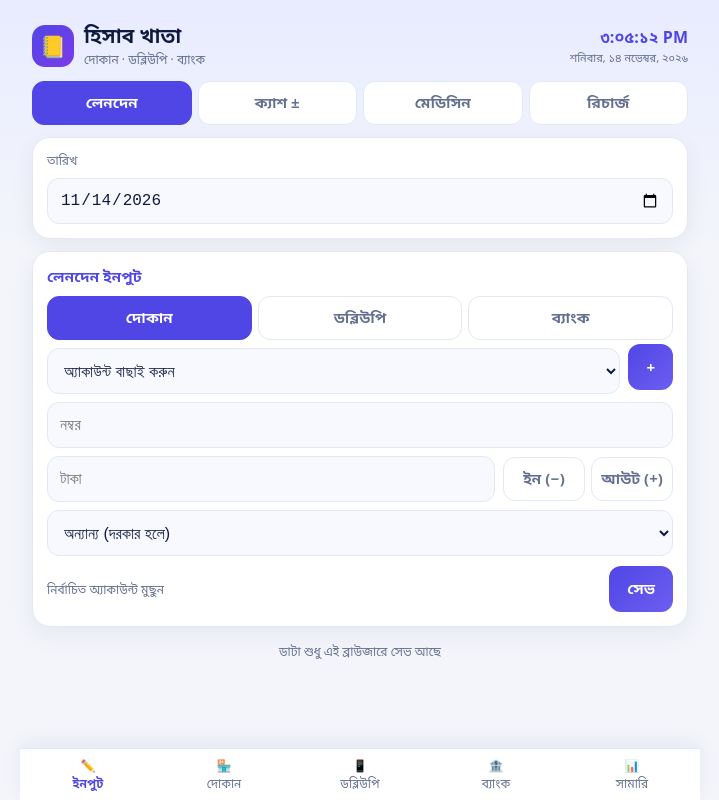
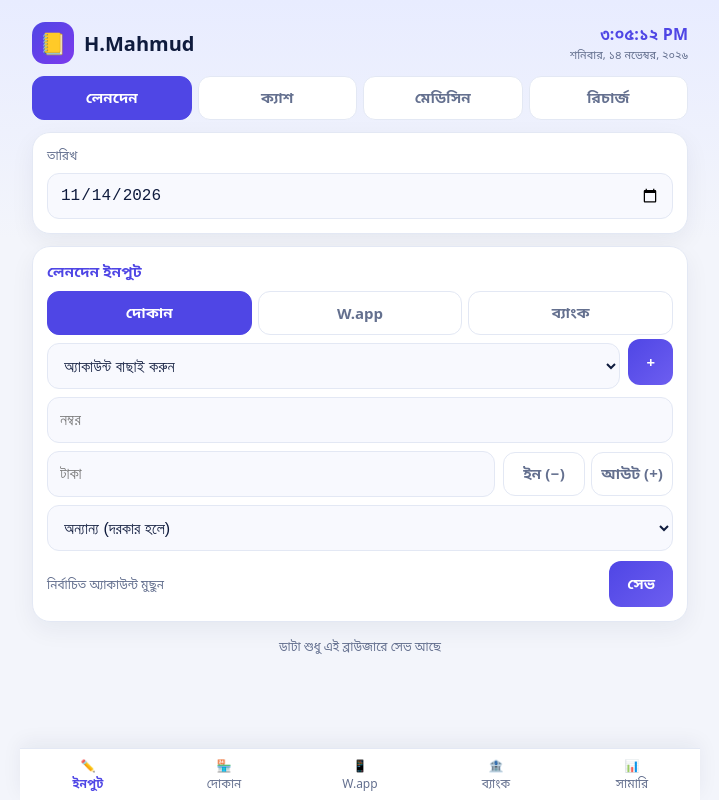
Before and after one commit to hasanmahmudsojib100-afk/1930new, a plain HTML site: page index.html in a window 1280 px wide. Shown: the whole page, without its empty margins (280-999 px from the left). Drawn offline with Linux system fonts and the light colour scheme.

Commit message:
Update index.html

```diff
--- a/index.html
+++ b/index.html
@@ -1,5 +1,5 @@
 <!DOCTYPE html>
-<html lang="bn"><head><meta charset="utf-8"><meta name="viewport" content="width=device-width,initial-scale=1,viewport-fit=cover"><title>হিসাব খাতা</title>
+<html lang="bn"><head><meta charset="utf-8"><meta name="viewport" content="width=device-width,initial-scale=1,viewport-fit=cover"><title>H.Mahmud</title>
 <style>
 :root{--bg:#f3f5fb;--c:#fff;--tx:#0f1b3d;--m:#64708f;--bd:#e3e8f4;--ac:#4f46e5;--g:#059669;--r:#dc2626;color-scheme:light}
 *{box-sizing:border-box}body{margin:0;background:linear-gradient(180deg,#e8ecff,#f3f5fb 240px) fixed;color:var(--tx);font:15px system-ui,"Noto Sans Bengali","Segoe UI",sans-serif;max-width:680px;margin:auto;padding:12px 12px 88px}
@@ -53,16 +53,16 @@ img,svg{max-width:100%}
 }
 @media(min-width:681px){body{padding-top:20px}}
 </style></head><body>
-<div class="h"><i>📒</i><div><b>হিসাব খাতা</b><span>দোকান · ডব্লিউপি · ব্যাংক</span></div><div class="clk"><b id="ck-t"></b><span id="ck-d"></span></div></div>
+<div class="h"><i>📒</i><div><b>H.Mahmud</b></div><div class="clk"><b id="ck-t"></b><span id="ck-d"></span></div></div>
 
 <div id="pg-in" class="pgx">
-<div class="seg" id="kseg"><button data-k="tx" onclick="setK('tx')">লেনদেন</button><button data-k="cash" onclick="setK('cash')">ক্যাশ ±</button><button data-k="med" onclick="setK('med')">মেডিসিন</button><button data-k="rec" onclick="setK('rec')">রিচার্জ</button></div>
+<div class="seg" id="kseg"><button data-k="tx" onclick="setK('tx')">লেনদেন</button><button data-k="cash" onclick="setK('cash')">ক্যাশ</button><button data-k="med" onclick="setK('med')">মেডিসিন</button><button data-k="rec" onclick="setK('rec')">রিচার্জ</button></div>
 <div class="card" style="margin-top:12px"><span class="lb" style="margin:0">তারিখ</span><input type="date" id="edate"></div>
 
 <div class="card fx" id="f-tx"><div class="hd" id="txh">লেনদেন ইনপুট</div>
-<div class="seg" id="tseg"><button data-t="dokan" onclick="setT('dokan')">দোকান</button><button data-t="wp" onclick="setT('wp')">ডব্লিউপি</button><button data-t="bank" onclick="setT('bank')">ব্যাংক</button></div>
+<div class="seg" id="tseg"><button data-t="dokan" onclick="setT('dokan')">দোকান</button><button data-t="wp" onclick="setT('wp')"> W.app</button><button data-t="bank" onclick="setT('bank')">ব্যাংক</button></div>
 <div class="row2"><select id="acc"></select><button class="b" onclick="tg('na')">+</button></div>
-<div id="na" class="sub" style="display:none"><input id="nn" placeholder="অ্যাকাউন্টের নাম"><div class="seg"><button id="nt-a" class="on" onclick="setNT('a')">এজেন্ট (অটো কমিশন)</button><button id="nt-p" onclick="setNT('p')">পারসোনাল (কমিশন নেই)</button></div><input id="nl" inputmode="decimal" placeholder="শেষ ব্যালেন্স (শুরুর ব্যালেন্স)"><button class="b g" style="width:100%;margin-top:8px" onclick="addAcc()">অ্যাকাউন্ট যোগ করুন</button></div>
+<div id="na" class="sub" style="display:none"><input id="nn" placeholder="অ্যাকাউন্টের নাম"><div class="seg"><button id="nt-a" class="on" onclick="setNT('a')">এজেন্ট </button><button id="nt-p" onclick="setNT('p')">পারসোনাল </button></div><input id="nl" inputmode="decimal" placeholder="শেষ ব্যালেন্স (শুরুর ব্যালেন্স)"><button class="b g" style="width:100%;margin-top:8px" onclick="addAcc()">অ্যাকাউন্ট যোগ করুন</button></div>
 <input id="num" inputmode="tel" placeholder="নম্বর">
 <div class="row2 amtrow"><input id="amt" inputmode="decimal" placeholder="টাকা"><div class="seg ioseg" id="ioseg"><button data-i="in" onclick="setIO('in')">ইন (−)</button><button data-i="out" onclick="setIO('out')">আউট (+)</button></div></div>
 <select id="oth" onchange="if(this.value)setIO('')"><option value="">অন্যান্য (দরকার হলে)</option><option value="b2bin">বিটুবি ইন (+)</option><option value="b2bout">বিটুবি আউট</option><option value="last">শেষ ব্যালেন্স (ম্যানুয়াল)</option><option value="comm">কমিশন (ম্যানুয়াল)</option><option value="paybill">পে বিল (−) — শুধু দোকান</option></select>
@@ -77,7 +77,7 @@ img,svg{max-width:100%}
 
 <div id="main" class="pgx"></div>
 <div class="syn" id="syn"></div><div id="toast"></div>
-<div class="nav" id="nav"><button data-p="in" onclick="go('in')">✏️<br>ইনপুট</button><button data-p="dokan" onclick="go('dokan')">🏪<br>দোকান</button><button data-p="wp" onclick="go('wp')">📱<br>ডব্লিউপি</button><button data-p="bank" onclick="go('bank')">🏦<br>ব্যাংক</button><button data-p="sum" onclick="go('sum')">📊<br>সামারি</button></div>
+<div class="nav" id="nav"><button data-p="in" onclick="go('in')">✏️<br>ইনপুট</button><button data-p="dokan" onclick="go('dokan')">🏪<br>দোকান</button><button data-p="wp" onclick="go('wp')">📱<br>W.app</button><button data-p="bank" onclick="go('bank')">🏦<br>ব্যাংক</button><button data-p="sum" onclick="go('sum')">📊<br>সামারি</button></div>
 
 <script>
 const $=i=>document.getElementById(i),E=s=>String(s).replace(/[&<>"]/g,c=>({'&':'&amp;','<':'&lt;','>':'&gt;','"':'&quot;'}[c]));
```
